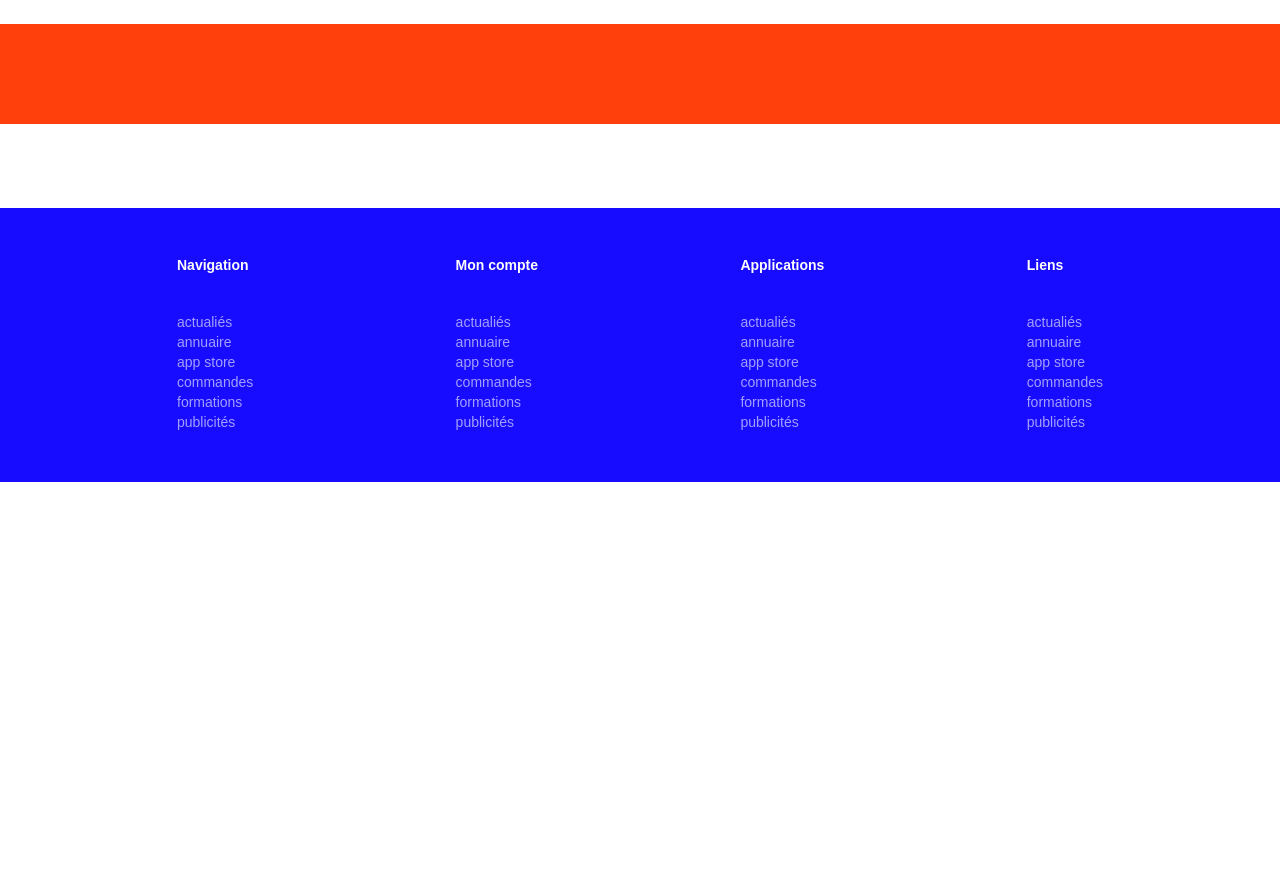
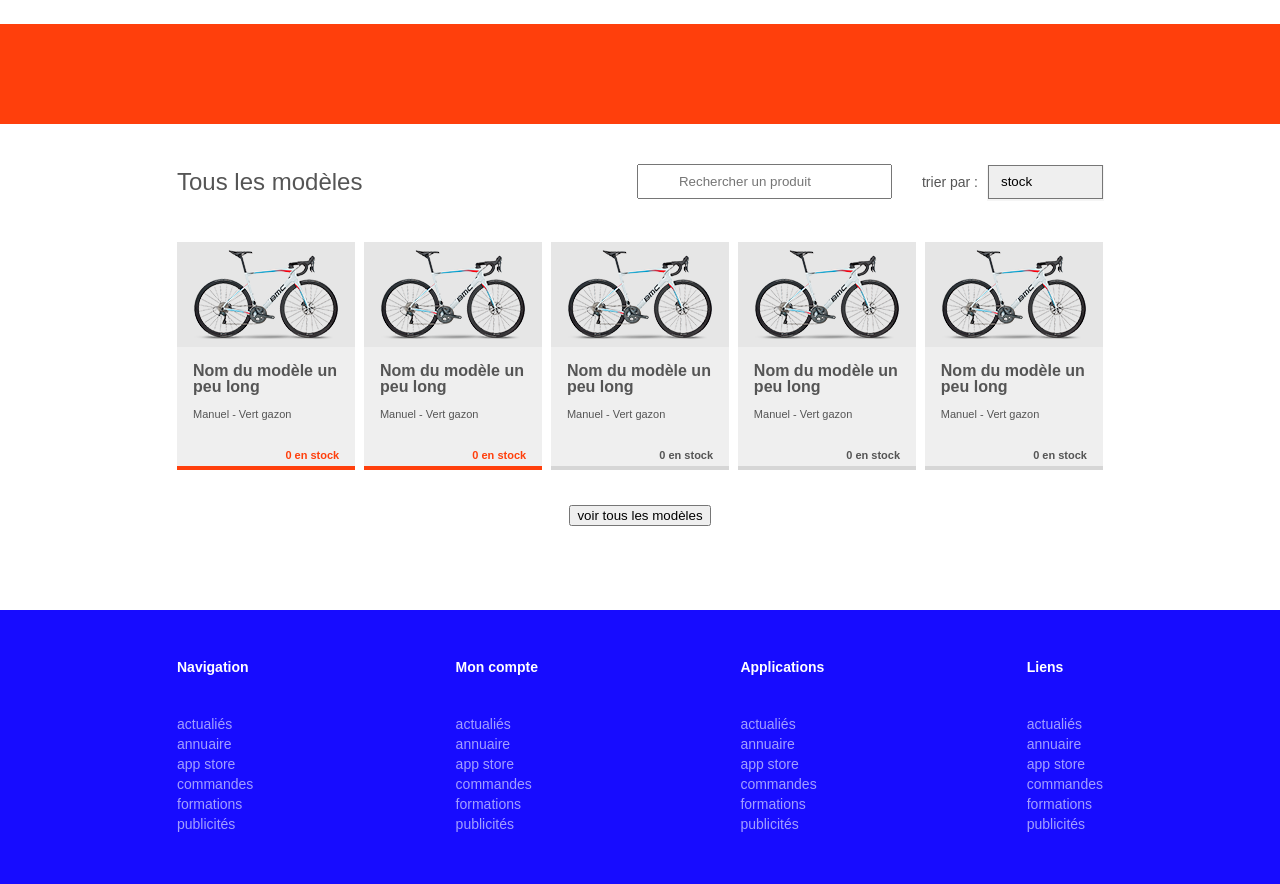
Before and after one commit to sowakillian/BDDI1-Js-CyclingStore, a website built with webpack: page src/index.html in a window 1280 px wide. Shown: the part 1940-2824 px from the top of the page. Before the commit the page ends 2422 px from the top, so only its background shows below. Built offline with nearby package versions, Linux system fonts and the light colour scheme.

Commit message:
All products part

```diff
--- a/src/index.html
+++ b/src/index.html
@@ -358,6 +358,95 @@
       </div>
     </section>
 
+  <section class="all-products">
+    <div class="wrap">
+
+      <header class="all-products-header">
+        <p class="all-products-header__title">Tous les modèles</p>
+        <div class="all-products-header-options">
+          <label for="search-product">
+            <input class="all-products-header-options__search" type="search" id="search-product" placeholder="Rechercher un produit">
+          </label>
+          <div class="product-sort">
+            <label for="product-selector">trier par : </label>
+            <select class="product-sort__select" id="product-selector">
+              <option value="stock">stock</option>
+              <option value="color">color</option>
+              <option value="size">size</option>
+            </select>
+          </div>
+        </div>
+      </header>
+
+      <div class="product-slider__container product-slider__container_notslider">
+        <div class="product-slider__wrapper">
+          <article class="product-item product-item_soldout">
+            <div class="product-item__photo">
+              <img src="/src/images/best-seller/slider/product2.png">
+            </div>
+            <div class="product-item__content">
+              <h3 class="product-item__title">Nom du modèle un peu long</h3>
+              <h4 class="product-item__description">Manuel - Vert gazon</h4>
+              <span class="product-item__stock">0 en stock</span>
+            </div>
+          </article>
+
+          <article class="product-item product-item_soldout">
+            <div class="product-item__photo">
+              <img src="/src/images/best-seller/slider/product2.png">
+            </div>
+            <div class="product-item__content">
+              <h3 class="product-item__title">Nom du modèle un peu long</h3>
+              <h4 class="product-item__description">Manuel - Vert gazon</h4>
+              <span class="product-item__stock">0 en stock</span>
+            </div>
+
+          </article>
+
+          <article class="product-item">
+            <div class="product-item__photo">
+              <img src="/src/images/best-seller/slider/product2.png">
+            </div>
+            <div class="product-item__content">
+              <h3 class="product-item__title">Nom du modèle un peu long</h3>
+              <h4 class="product-item__description">Manuel - Vert gazon</h4>
+              <span class="product-item__stock">0 en stock</span>
+            </div>
+          </article>
+
+          <article class="product-item">
+            <div class="product-item__photo">
+              <img src="/src/images/best-seller/slider/product2.png">
+            </div>
+            <div class="product-item__content">
+              <h3 class="product-item__title">Nom du modèle un peu long</h3>
+              <h4 class="product-item__description">Manuel - Vert gazon</h4>
+              <span class="product-item__stock">0 en stock</span>
+            </div>
+          </article>
+
+          <article class="product-item">
+            <div class="product-item__photo">
+              <img src="/src/images/best-seller/slider/product2.png">
+            </div>
+            <div class="product-item__content">
+              <h3 class="product-item__title">Nom du modèle un peu long</h3>
+              <h4 class="product-item__description">Manuel - Vert gazon</h4>
+              <span class="product-item__stock">0 en stock</span>
+            </div>
+          </article>
+        </div>
+
+        <div class="all-products-more">
+          <span class="all-products-more__stroke-left"></span>
+          <button class="all-products-more__button">voir tous les modèles</button>
+          <span class="all-products-more__stroke-right"></span>
+        </div>
+
+      </div>
+    </div>
+  </section>
+
     <footer class="footer">
       <div class="wrap">
         <nav class="footer-item">
--- a/src/scripts/components/home/main-product/MainProductSlider.js
+++ b/src/scripts/components/home/main-product/MainProductSlider.js
@@ -54,6 +54,7 @@ const MainProductSlider = () => {
         if (slideIndex > slides.length) {slideIndex = 1}
         slides[slideIndex-1].classList.remove('main-product__item_inactive');
         slides[slideIndex-1].classList.add('main-product__item_active');
+
         headerBackgroundColor.style.backgroundColor=slides[slideIndex-1].dataset.color;
         setTimeout(moveSlides, 6000);
     };
--- a/src/styles/abstracts/variables.scss
+++ b/src/styles/abstracts/variables.scss
@@ -1,5 +1,6 @@
 $dark-green: #009f55;
 $dark-grey: #212121;
+$middle-grey: #555555;
 $light-grey: #a6a6a6;
 $dark-red: #e73025;
 $white: #ffffff;
--- /dev/null
+++ b/src/styles/components/home/all-products/all-products.scss
@@ -0,0 +1,37 @@
+.all-products {
+  min-height: 250px;
+
+  .wrap {
+    position: relative;
+    padding-top: 40px;
+  }
+
+  &-header {
+    display: flex;
+    justify-content: space-between;
+    align-items: center;
+    margin-bottom: 43px;
+
+    &__title {
+      font-size: 24px;
+      color: $middle-grey;
+    }
+
+    &-options {
+      display: flex;
+      align-items: center;
+
+      &__search {
+        width: 255px;
+        padding: 8px 0 8px 40px;
+        margin-right: 30px;
+      }
+    }
+  }
+
+  &-more {
+    display: flex;
+    justify-content: space-between;
+    margin-top: 35px;
+  }
+}
--- a/src/styles/components/home/best-seller/product-slider.scss
+++ b/src/styles/components/home/best-seller/product-slider.scss
@@ -6,6 +6,10 @@
   &__container {
     position: absolute;
     overflow: hidden;
+
+    &_notslider {
+      position: relative;
+    }
   }
 
   &__wrapper {
--- a/src/styles/index.scss
+++ b/src/styles/index.scss
@@ -29,3 +29,5 @@
 @import 'components/home/orders-formations/orders-list';
 
 @import 'components/home/sales-chart/sales-chart';
+
+@import 'components/home/all-products/all-products';
```
